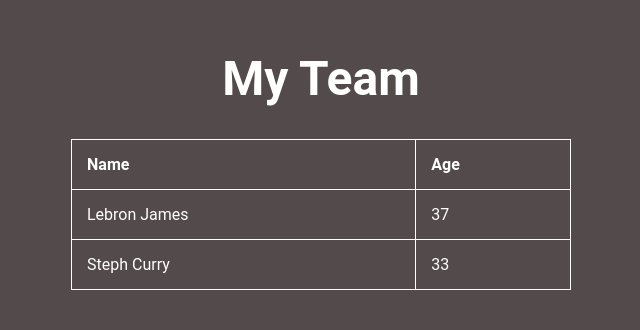
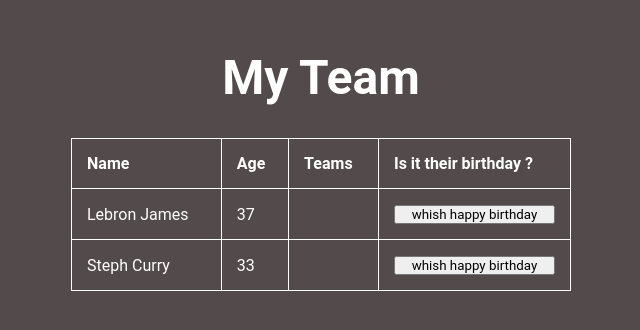
Before and after one commit to Chrisanto76/mobx-begins, a React (Vite) app: page / in a window 1280 px wide. Shown: the part 230-560 px from the top of the page, without its empty margins (319-959 px from the left). Built offline with nearby package versions, Linux system fonts and the light colour scheme.

Commit message:
Add action and observable decorators to Athlete class

```diff
--- a/src/Athlete.ts
+++ b/src/Athlete.ts
@@ -1,4 +1,4 @@
-import { makeObservable } from 'mobx';
+import { action, makeObservable, observable } from 'mobx';
 
 class Athlete {
 	name: string;
@@ -12,14 +12,20 @@
 
 		makeObservable(this, {
 			wishHappyBirthday: true,
-			name: true,
-			age: true,
+			tradePlayer: action,
+			name: observable,
+			age: observable,
 			teamHistory: true,
 		});
 	}
 
 	wishHappyBirthday = () => {
+		//console.log(`Happy Birthday ${this.name}!`);
 		this.age++;
+	};
+
+	tradePlayer = (newTeam: string) => {
+		this.teamHistory.push(newTeam);
 	};
 }
 
--- a/src/Roster.tsx
+++ b/src/Roster.tsx
@@ -11,12 +11,24 @@
 			<tr>
 				<th>Name</th>
 				<th>Age</th>
+				<th>Teams</th>
+				<th>Is it their birthday ?</th>
 			</tr>
-			{[lebronJames, stephCurry].map((Athlete) => {
+			{[lebronJames, stephCurry].map((athlete) => {
 				return (
-					<tr key={Athlete.name}>
-						<td>{Athlete.name}</td>
-						<td>{Athlete.age}</td>
+					<tr key={athlete.name}>
+						<td>{athlete.name}</td>
+						<td>{athlete.age}</td>
+						<td>{athlete.teamHistory}</td>
+						<td>
+							<button
+								type="button"
+								style={{ width: '100%' }}
+								onClick={() => athlete.wishHappyBirthday()}
+							>
+								whish happy birthday
+							</button>
+						</td>
 					</tr>
 				);
 			})}
```
